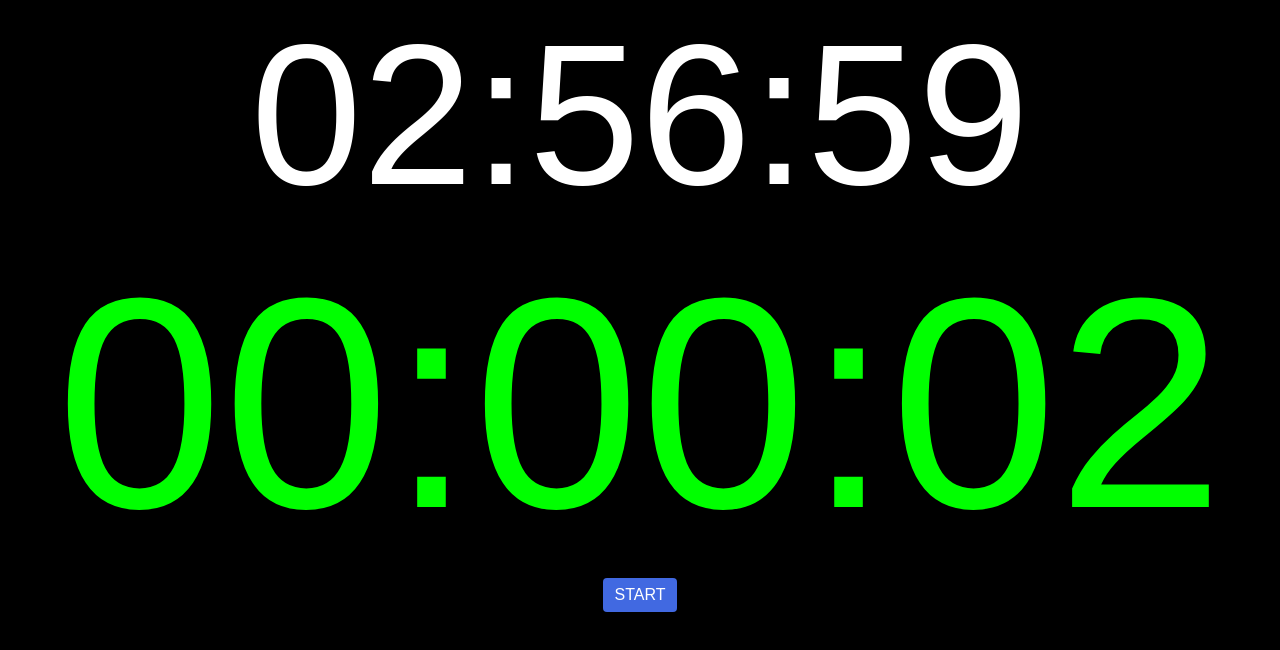
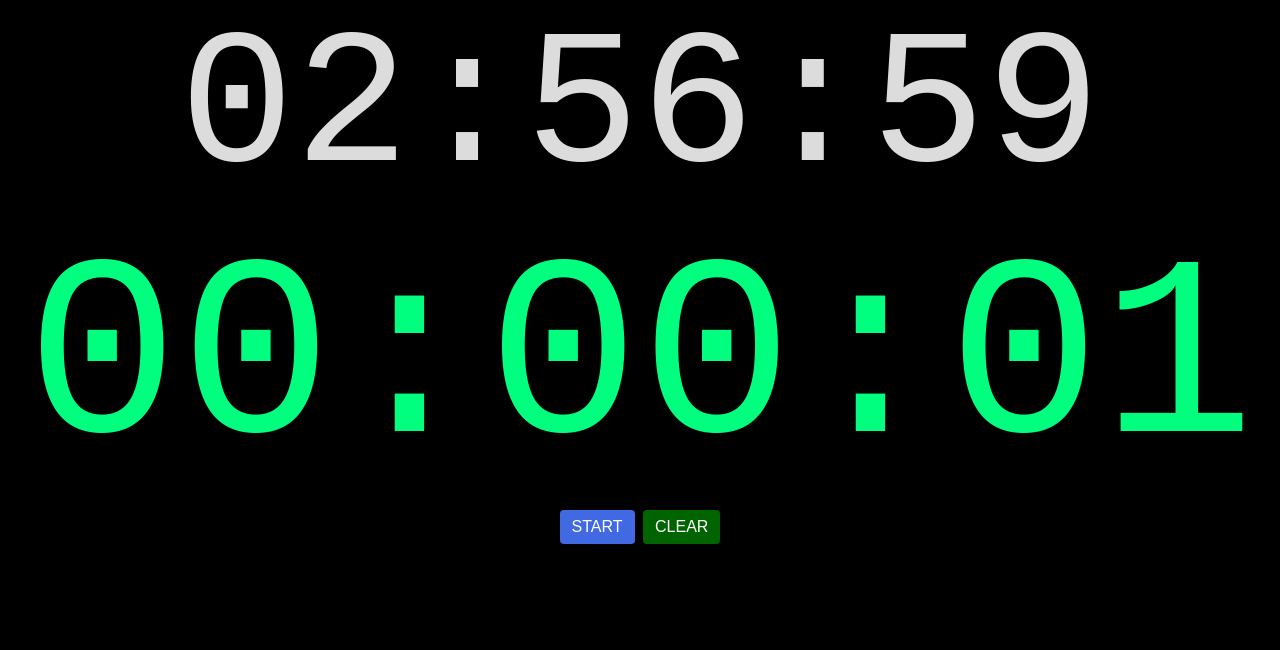
Before and after one commit to futr/clockpage, a plain HTML site: page clock.html in a window 1280 px wide. Both pictures are taken after a click on the button "START". Drawn offline with Linux system fonts and the light colour scheme.

Commit message:
Add clear button

```diff
--- a/clock.html
+++ b/clock.html
@@ -17,6 +17,7 @@
 <div id="countUp"></div>
 <div id="buttonBox">
   <button id="startButton" class="easybtn">START</button>
+  <button id="clearButton" class="easybtn">CLEAR</button>
 </div>
 
 </main>
--- a/js.js
+++ b/js.js
@@ -6,22 +6,39 @@ function updateClock()
     let nowStr = dateFns.format(time, 'HH:mm:ss', {locale: dateFns.ja});
 
     let currentElem = document.getElementById( "currentTime" );
+    let countUpElem = document.getElementById( "countUp" );
 
     currentElem.innerText = nowStr;
 
     if ( startTime != null ) {
-        let countUpElem = document.getElementById( "countUp" );
-        let countUpSec = dateFns.differenceInSeconds( time, startTime );
-        let countUpStr = new Date( countUpSec * 1000 ).toISOString().substr( 11, 8 );
-        countUpElem.innerText = countUpStr;
+        let sec = dateFns.differenceInSeconds( time, startTime );
+
+        let h = Math.floor( sec / 3600 );
+        let m = Math.floor( ( sec % 3600 ) / 60 );
+        let s = sec % 60;
+
+        h = ( '0' + h ).slice( -2 );
+        m = ( '0' + m ).slice( -2 );
+        s = ( '0' + s ).slice( -2 );
+
+        countUpStr = h + ":" + m + ":" + s;
+
+        countUpElem.textContent = countUpStr;
+    } else {
+        countUpElem.textContent = "";
     }
 }
 
 window.addEventListener( "DOMContentLoaded", () => {
     document.getElementById( "startButton" ).onclick = e => {
         startTime = new Date();
-
+        updateClock();
     };
 
-    setInterval( updateClock, 500 );
+    document.getElementById( "clearButton" ).onclick = e => {
+        startTime = undefined;
+        updateClock();
+    };
+
+    setInterval( updateClock, 1000 );
 });
--- a/main.css
+++ b/main.css
@@ -20,15 +20,17 @@ main {
 }
 
 #currentTime {
+    font-family: monospace;
     text-align: center;
-    font-size: 200px;
-    color: white;
+    font-size: 15vw;
+    color: gainsboro;
 }
 
 #countUp {
+    font-family: monospace;
     text-align: center;
-    font-size: 300px;
-    color: lime;
+    font-size: 20vw;
+    color: springgreen;
 }
 
 #buttonBox {
```
